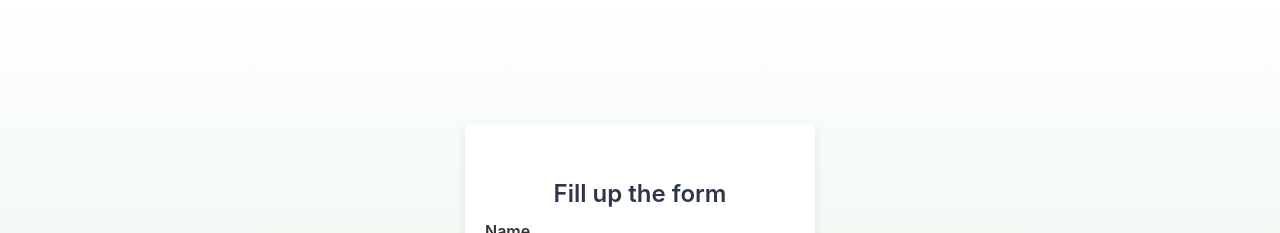
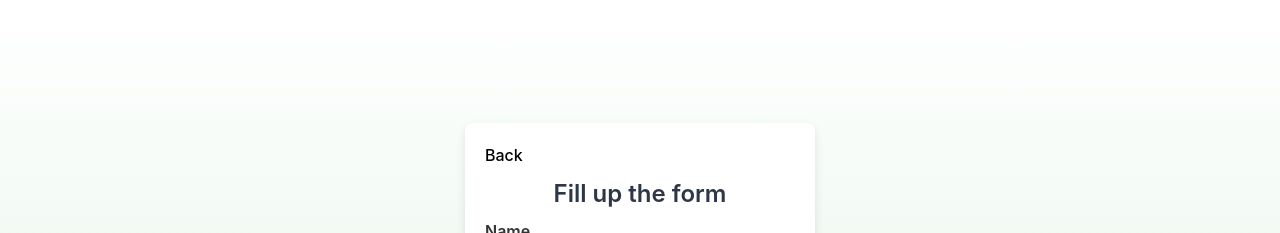
Before and after one commit to Rencealvarez/WebAetha, a React (Create React App) app: page /register in a window 1280 px wide. Shown: the top 233 px of the page. Built offline with nearby package versions, Linux system fonts and the light colour scheme.

Commit message:
style: Refactor back-link styles for consistency in login and register pages

```diff
--- a/src/styles/login.css
+++ b/src/styles/login.css
@@ -14,18 +14,23 @@
   border-radius: 8px;
 }
 
-.back-link {
+.login-box .back-link {
   display: block;
   margin-bottom: 10px;
-  color: black !important;
+  color: #000000 !important;
   text-decoration: none;
   font-weight: 500;
 }
 
-.back-link:focus,
-.back-link:active {
+.login-box .back-link:focus,
+.login-box .back-link:active {
   outline: none;
   box-shadow: none;
+}
+
+.login-box .back-link:hover {
+  color: #000000 !important;
+  opacity: 0.8;
 }
 
 .password-container {
--- a/src/styles/register.css
+++ b/src/styles/register.css
@@ -14,10 +14,23 @@
   border-radius: 8px;
 }
 
-.back-link {
+.register-box .back-link {
   display: block;
   margin-bottom: 10px;
-  color: #333;
+  color: #000000 !important;
+  text-decoration: none;
+  font-weight: 500;
+}
+
+.register-box .back-link:hover {
+  color: #000000 !important;
+  opacity: 0.8;
+}
+
+.register-box .back-link:focus,
+.register-box .back-link:active {
+  outline: none;
+  box-shadow: none;
 }
 
 .password-container {
```
